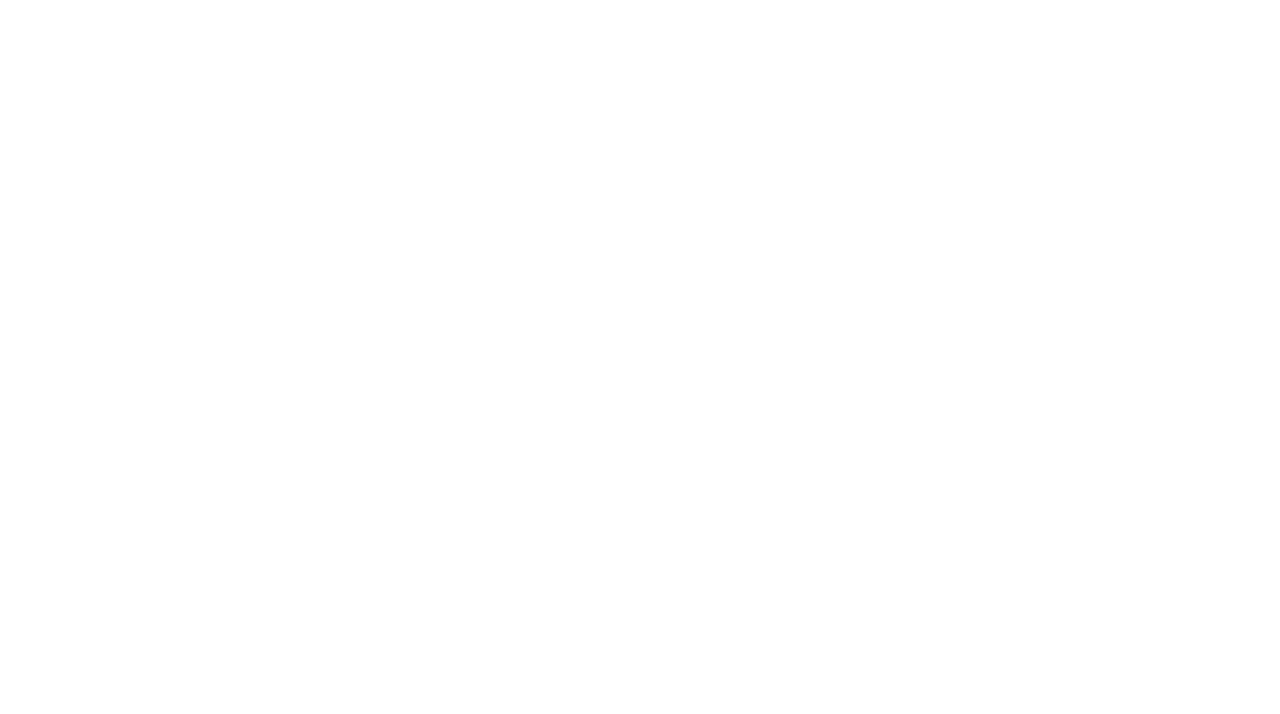
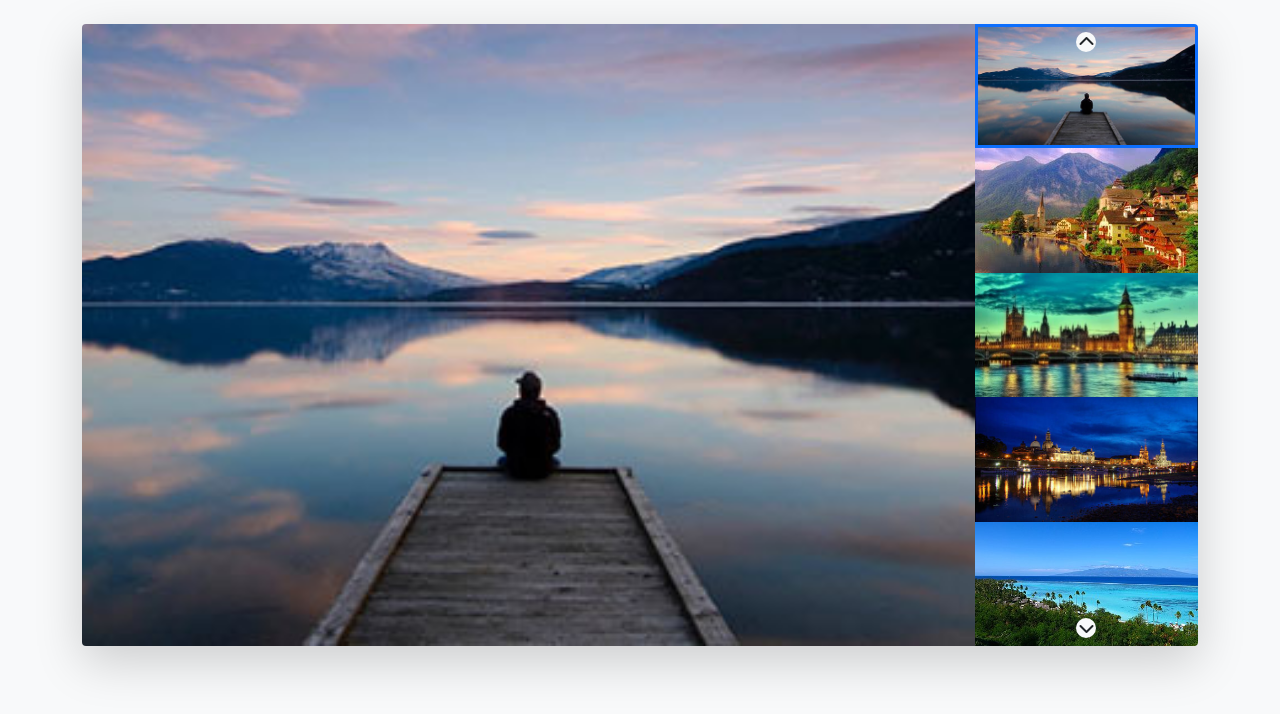
Before and after one commit to emascapa/vue-slider, a plain HTML site: page index.html in a window 1280 px wide. Drawn offline with nearby package versions, Linux system fonts and the light colour scheme.

Commit message:
Add structure

```diff
--- a/assets/css/style.css
+++ b/assets/css/style.css
@@ -0,0 +1,110 @@
+/* .slider_wrapper {
+    height: 60vh;
+} */
+
+.image_view {
+    width: 80%;
+    /* background-color: red; */
+}
+
+.image_view > img {
+    /* width: 100%; */
+    height: 100%;
+    object-fit: cover;
+}
+
+img {
+    max-width: 100%;
+    display: block;
+}
+
+.slider {
+    width: 20%;
+    position: relative;
+}
+
+.slider > img {
+    height: calc(100% / 5);
+    object-fit: cover;
+}
+.navigation {
+    width: 100%;
+    height: 100%;
+    position: absolute;
+    z-index: 10;
+
+}
+
+.btn_arrow {
+    height: 20px;
+    width: 20px;
+    /* padding: 0.5rem; */
+    display: flex;
+    justify-content: center;
+    align-items: center;
+    cursor: pointer;
+}
+
+
+
+
+
+
+
+
+
+
+
+
+
+
+
+
+
+
+
+
+
+
+
+
+
+
+
+/* .clearfix_rule::after {
+    content: "";
+    display: table;
+    clear: both;
+}
+
+.float_left {
+    float: left;
+} */
+
+/* .slider_wrapper {
+    height: 60vh;
+}
+
+.image_view {
+    width: 80%;
+    max-width: 800px;
+}
+
+.image_view > img {
+    height: 100%;
+
+}
+
+.slider {
+    width: 20%;
+    max-width: 100px;
+}
+
+img {
+    width: 100%;
+    display: block;
+}
+
+.slider > img {
+    height: calc(100% / 5);
+} */
--- a/assets/js/app.js
+++ b/assets/js/app.js
@@ -1,7 +1,38 @@
 const app = new Vue(
     {
         el: '#app',
-        data: {},
+        data: {
+            places: [
+                {
+                    image: '../img/01.jpg',
+                    title: 'Svezia',
+                    text: 'Lorem ipsum, dolor sit amet consectetur adipisicing elit. Et temporibus voluptatum suscipit tempore aliquid deleniti aut veniam inventore eligendi ex ad ullam, cumque provident totam omnis, magnam dolores dolorum corporis.',
+                },
+                {
+                    image: '../img/02.jpg',
+                    title: 'Svizzera',
+                    text: 'Lorem ipsum.',
+                },
+                {
+                    image: '../img/03.jpg',
+                    title: 'Gran Bretagna',
+                    text: 'Lorem ipsum, dolor sit amet consectetur adipisicing elit.',
+                },
+                {
+                    image: '../img/04.jpg',
+                    title: 'Germania',
+                    text: 'Lorem ipsum, dolor sit amet consectetur adipisicing elit. Et temporibus voluptatum suscipit tempore aliquid deleniti aut veniam inventore eligendi ex ad ullam.',
+                },
+                {
+                    image: '../img/05.jpg',
+                    title: 'Paradise',
+                    text: 'Et temporibus voluptatum suscipit tempore aliquid deleniti aut veniam inventore eligendi ex ad ullam, cumque provident totam omnis.',
+                }
+            ],
+
+
+            active_img: 'border border-3 border-primary',
+        },
         methods: {}
     }
 )
--- a/index.html
+++ b/index.html
@@ -12,11 +12,38 @@
         integrity="sha384-EVSTQN3/azprG1Anm3QDgpJLIm9Nao0Yz1ztcQTwFspd3yD65VohhpuuCOmLASjC" crossorigin="anonymous">
 
     <link rel="stylesheet" href="./assets/css/style.css">
+
+    <link rel='stylesheet' href='https://cdnjs.cloudflare.com/ajax/libs/font-awesome/6.0.0/css/all.min.css' integrity='sha512-9usAa10IRO0HhonpyAIVpjrylPvoDwiPUiKdWk5t3PyolY1cOd4DSE0Ga+ri4AuTroPR5aQvXU9xC6qOPnzFeg==' crossorigin='anonymous' referrerpolicy='no-referrer' />
 </head>
 
-<body>
+<body class="bg-light">
     <div id="app">
 
+        <div class="container my-4">
+            <div class="slider_wrapper rounded rounded-4 shadow-lg overflow-hidden d-flex">
+
+                <div class="image_view">
+                    <img src="./assets/img/01.jpg" alt="" class="">
+                </div>
+                <div class="slider d-flex flex-column">
+                    <div class="navigation py-2 d-flex flex-column align-items-center justify-content-between">
+                        <div class="bg-light rounded rounded-pill btn_arrow">
+                            <i class="fa-solid fa-chevron-up"></i>
+                        </div>
+                        <div class="bg-light rounded rounded-pill btn_arrow">
+                            <i class="fa-solid fa-chevron-down"></i>
+                        </div>
+                    </div>
+                    <img src="./assets/img/01.jpg" alt="" class="border border-3 border-primary">
+                    <img src="./assets/img/02.jpg" alt="">
+                    <img src="./assets/img/03.jpg" alt="">
+                    <img src="./assets/img/04.jpg" alt="">
+                    <img src="./assets/img/05.jpg" alt="">
+                </div>
+
+            </div>
+
+        </div>
 
 
 
```
